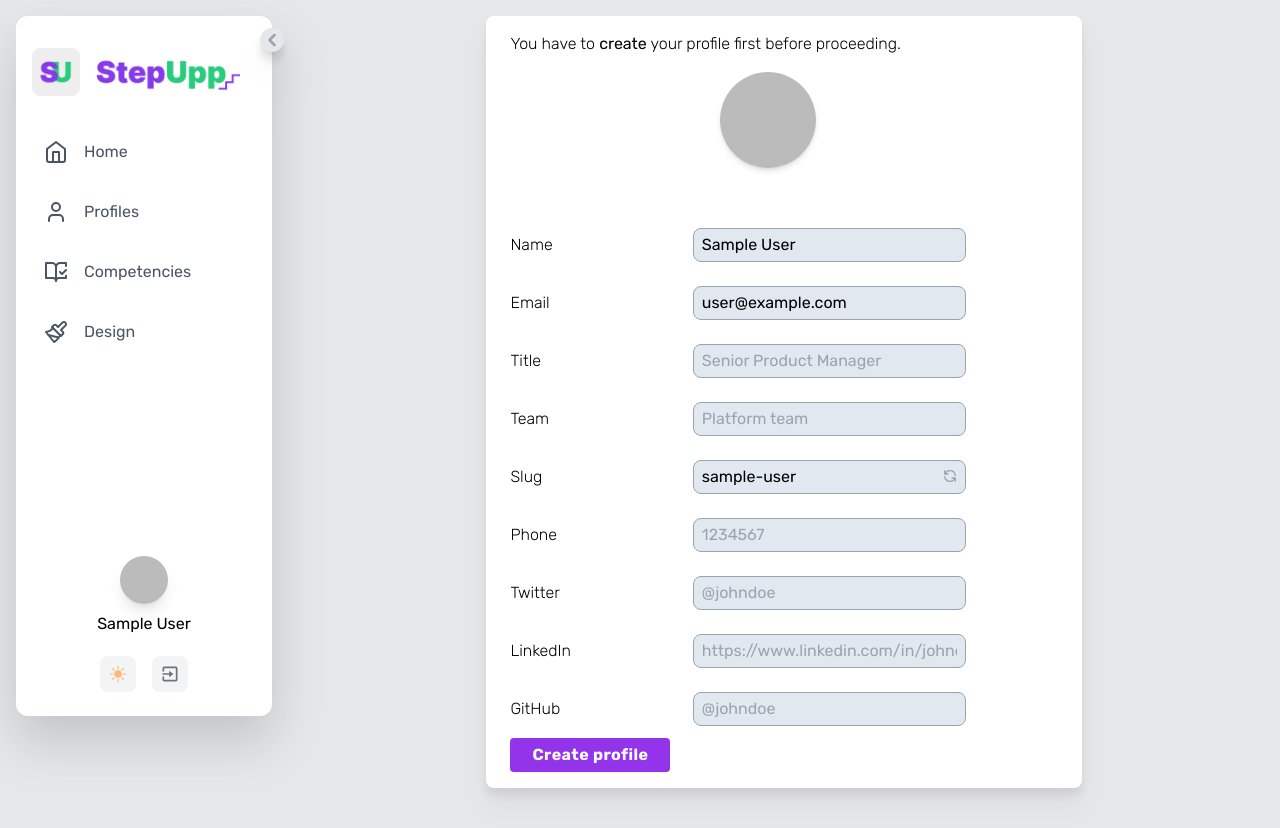
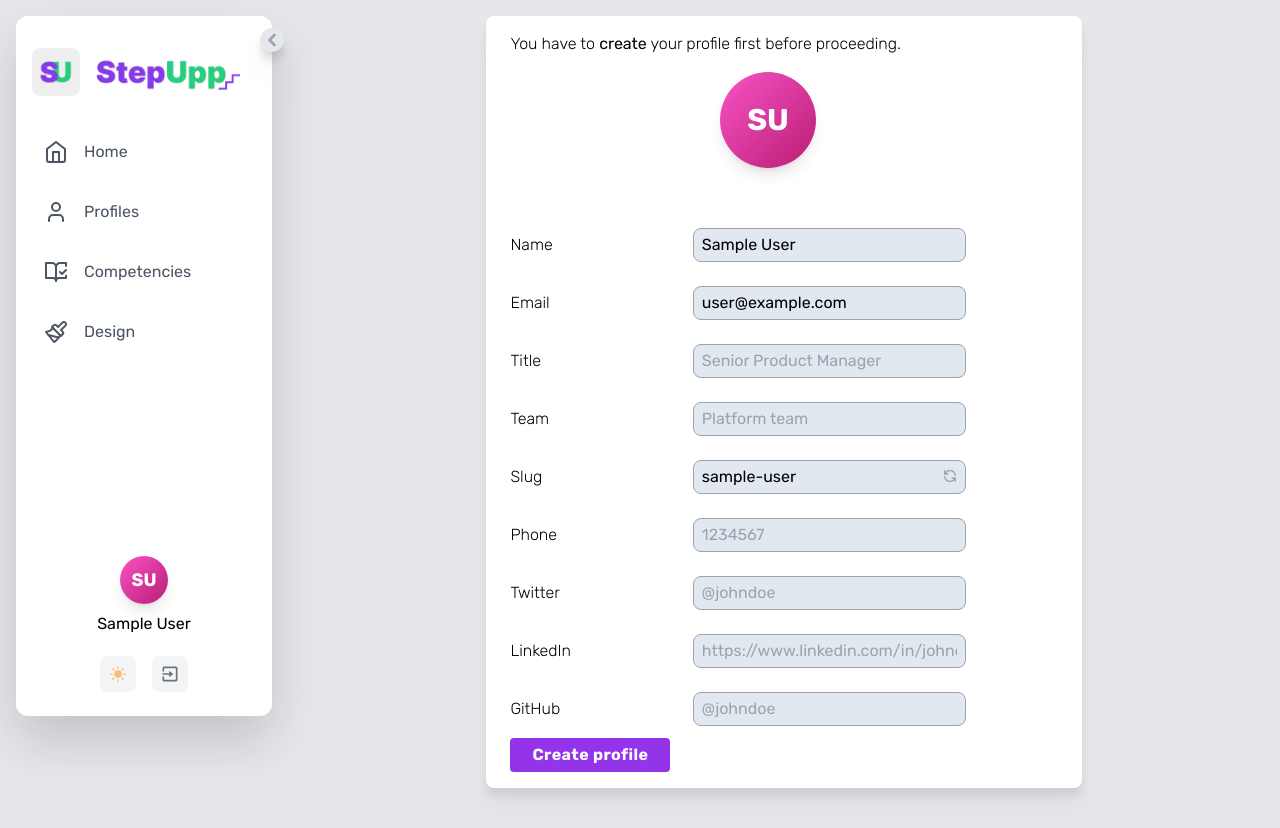
Before and after one commit to ephimoff/step-upp, a Next.js app: page /myprofile in a window 1280 px wide. Built offline with nearby package versions, Linux system fonts and the light colour scheme; no server answers; the database is empty; sample sign-in values are in the browser's storage.

Commit message:
removed 3rd userpics for now

```diff
--- a/src/components/Profile/ProfileCard.tsx
+++ b/src/components/Profile/ProfileCard.tsx
@@ -23,7 +23,8 @@ const ProfileCard = ({
     <Card>
       <div className="flex">
         <div className="mr-5">
-          {userpic ? (
+          <NoAvatar name={name} size={20} />
+          {/* {userpic ? (
             <Image
               src={userpic}
               alt="profile picture"
@@ -33,7 +34,7 @@ const ProfileCard = ({
             />
           ) : (
             <NoAvatar name={name} size={20} />
-          )}
+          )} */}
         </div>
 
         <div className="">
--- a/src/components/Sidebar/SidebarProfile.tsx
+++ b/src/components/Sidebar/SidebarProfile.tsx
@@ -18,7 +18,13 @@ const SidebarProfile = ({ mounted, open, name }: SidebarProfileProps) => {
     <div className={`rounded-md  py-2 ${open && 'p-4'}`}>
       <div className="flex items-center justify-center ">
         <Link href="/myprofile" className="">
-          {session!.user!.image ? (
+          <div className="mb-2 flex justify-center">
+            <NoAvatar
+              name={name ? name : (session!.user!.name as string)}
+              size={!open ? 10 : 12}
+            />
+          </div>
+          {/* {session!.user!.image ? (
             <Image
               src={session!.user!.image as string}
               width={40}
@@ -35,7 +41,7 @@ const SidebarProfile = ({ mounted, open, name }: SidebarProfileProps) => {
                 size={!open ? 10 : 12}
               />
             </div>
-          )}
+          )} */}
           <span
             className={`${
               !open && 'hidden'
--- a/src/pages/myprofile.tsx
+++ b/src/pages/myprofile.tsx
@@ -146,7 +146,8 @@ export default function MyProfilePage({ profile }: MyProfilePageProps) {
                 {({ values, errors, touched, isSubmitting }) => (
                   <Form className="">
                     <div className="mx-auto my-4 h-24 w-24 sm:h-32 sm:w-32">
-                      {userpic ? (
+                      <NoAvatar name={initialName} size={24} />
+                      {/* {userpic ? (
                         <Image
                           width={96}
                           height={96}
@@ -156,7 +157,7 @@ export default function MyProfilePage({ profile }: MyProfilePageProps) {
                         />
                       ) : (
                         <NoAvatar name={initialName} size={24} />
-                      )}
+                      )} */}
                     </div>
                     <div className="">
                       {myProfileFields.map((field, index) => {
```
Also changed, not shown: 1 other file (tests, documents, lock files or other folders).
